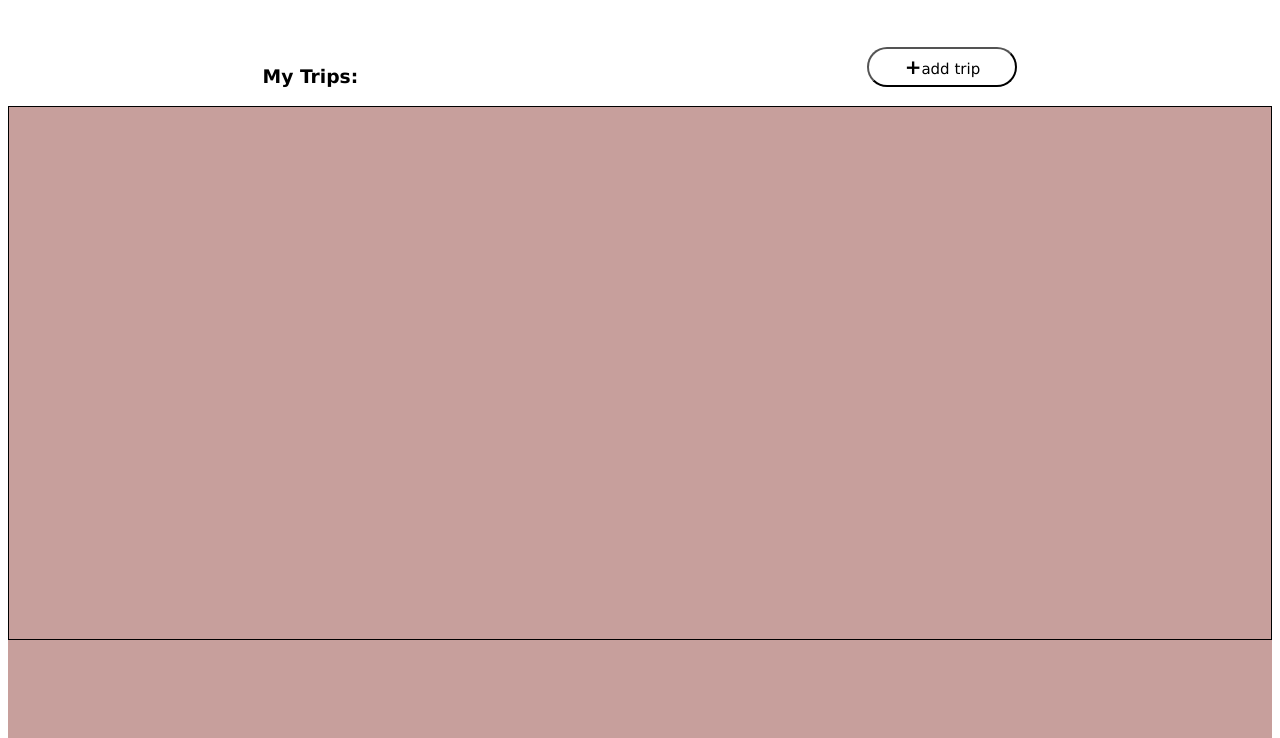
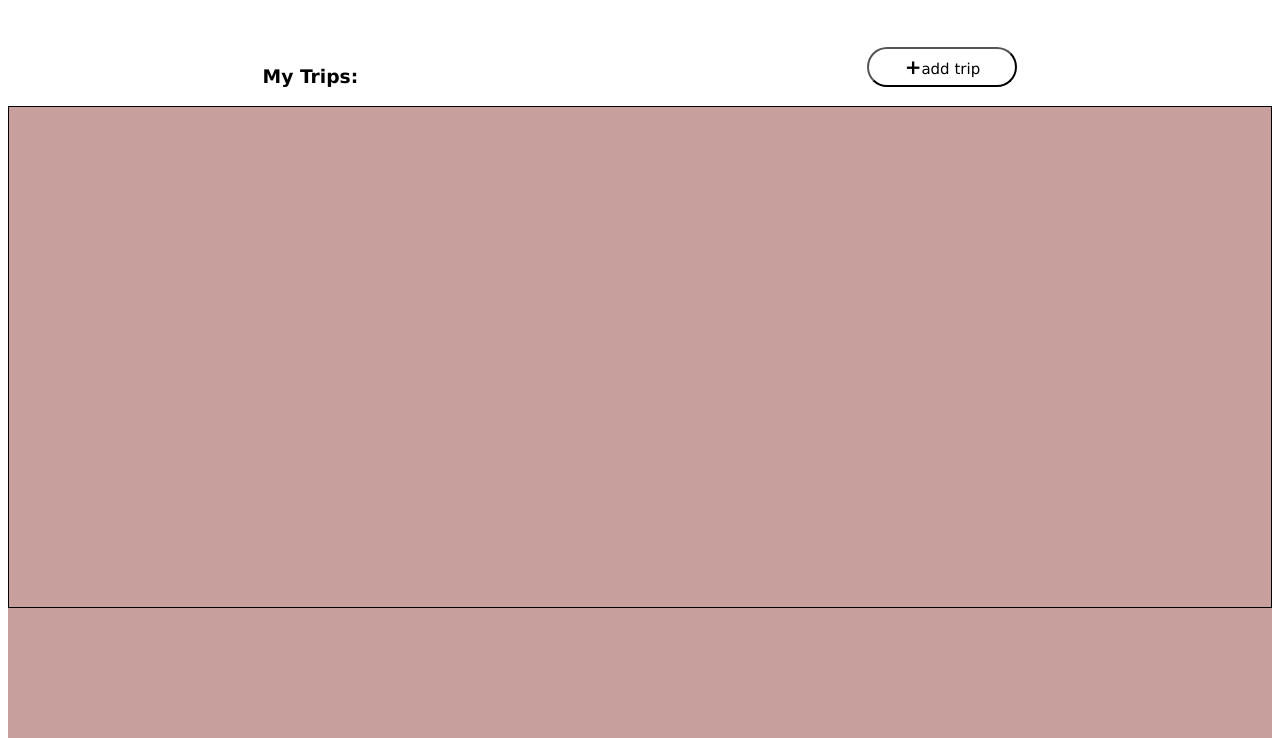
Before and after one commit to abdulazizasiri/travelApp, a website built with webpack: page src/client/views/index.html in a window 1280 px wide. Shown: the part 62-800 px from the top of the page. Built offline with nearby package versions, Linux system fonts and the light colour scheme; a web font is replaced by a local one.

Commit message:
changed outter layout

```diff
--- a/src/client/styles/main.scss
+++ b/src/client/styles/main.scss
@@ -4,12 +4,13 @@
     .trips {
         width: 100%;
         background-color: rgb(199, 159, 156);
+        display: flex;
+        flex-direction: column;
         height: 100vh;
         .cardgrid {
             border: 1px solid black;
-            ;
             display: grid;
-            // grid-template-areas: "img img img img info info info info";
+            grid-template-areas: "img img img img info info info info";
             .imagepart {
                 grid-area: img;
                 width: 100%;
```
